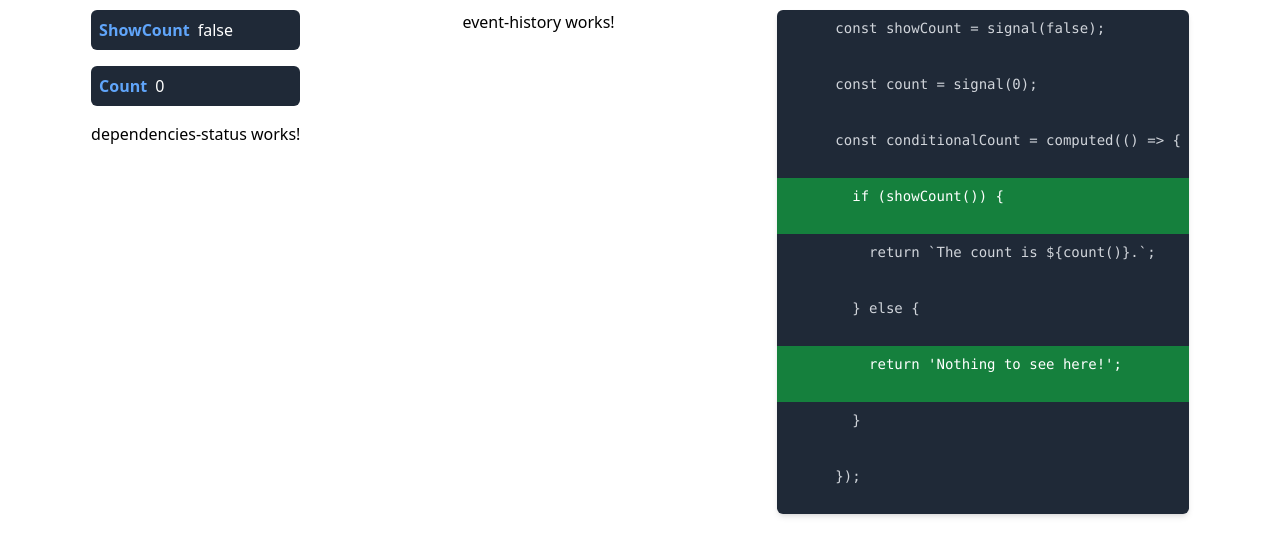
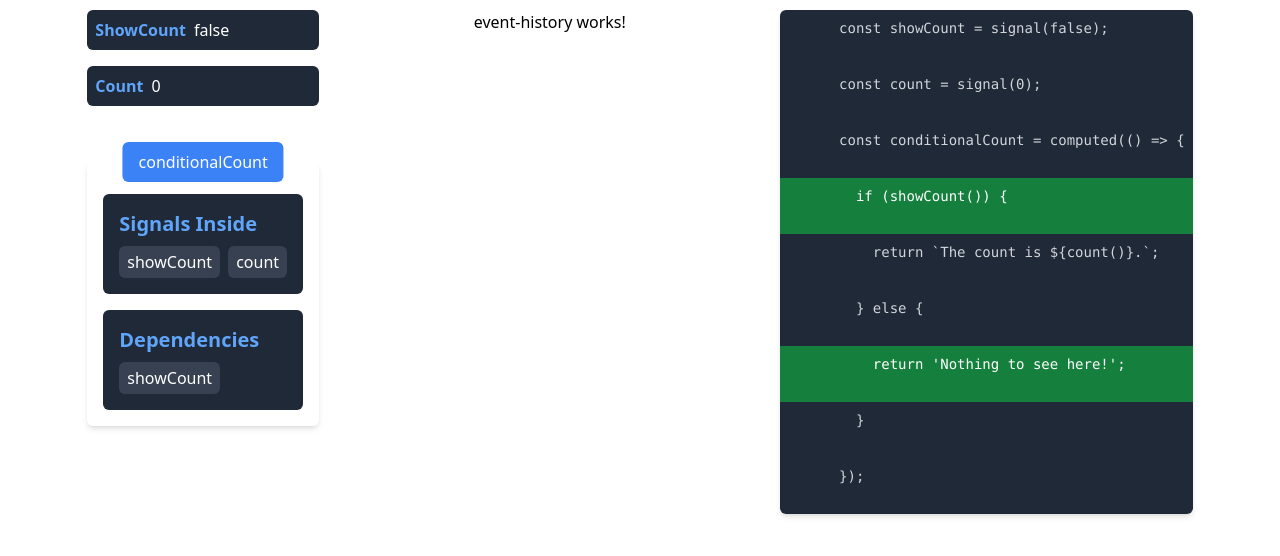
Before and after one commit to damiansire/angular-examples, an Angular app: page / in a window 1280 px wide. Shown: the top 556 px of the page. Built offline with nearby package versions, Linux system fonts and the light colour scheme.

Commit message:
feat: now we can see data about computed signals

```diff
--- a/src/app/components/dependencies-status/dependencies-status.component.html
+++ b/src/app/components/dependencies-status/dependencies-status.component.html
@@ -1 +1,25 @@
-<p>dependencies-status works!</p>
+<div class="rounded-md p-4 shadow-md relative">
+  <div
+    class="absolute top-0 left-1/2 transform -translate-x-1/2 -translate-y-1/2 px-4 py-2 bg-blue-500 text-white rounded-md"
+  >
+    {{ computedName }}
+  </div>
+
+  <div class="mt-4 rounded-md p-4 bg-gray-800">
+    <h2 class="text-xl font-semibold text-blue-400 mb-2">Signals Inside</h2>
+    <div class="text-white flex flex-wrap gap-2">
+      @for (dependency of signalsInside(); track $index) {
+      <span class="px-2 py-1 bg-gray-700 rounded-md">{{ dependency }}</span>
+      }
+    </div>
+  </div>
+
+  <div class="mt-4 rounded-md p-4 bg-gray-800">
+    <h2 class="text-xl font-semibold text-blue-400 mb-2">Dependencies</h2>
+    <div class="text-white flex flex-wrap gap-2">
+      @for (dependency of dependencies(); track $index) {
+      <span class="px-2 py-1 bg-gray-700 rounded-md">{{ dependency }}</span>
+      }
+    </div>
+  </div>
+</div>
--- a/src/app/signals/4-computed-signal-dynamic-dependencies/computed-signal-dynamic-dependencies.component.html
+++ b/src/app/signals/4-computed-signal-dynamic-dependencies/computed-signal-dynamic-dependencies.component.html
@@ -15,7 +15,12 @@
       >
       </app-variable-box>
 
-      <app-dependencies-status></app-dependencies-status>
+      <br />
+      <app-dependencies-status
+        [dependencies]="dependencies"
+        [signalsInside]="signalsInside"
+        computedName="conditionalCount"
+      ></app-dependencies-status>
     </div>
   </div>
   <div>
--- a/src/app/signals/4-computed-signal-dynamic-dependencies/computed-signal-dynamic-dependencies.component.ts
+++ b/src/app/signals/4-computed-signal-dynamic-dependencies/computed-signal-dynamic-dependencies.component.ts
@@ -24,6 +24,11 @@ import { DependenciesStatusComponent } from '../../components/dependencies-statu
 })
 export class ComputedSignalDynamicDependenciesComponent {
   showCount = signal(false);
+  count = signal(0);
+  dependencies = computed<string[]>(() => {
+    return this.showCount() ? ['showCount', 'count'] : ['showCount'];
+  });
+  signalsInside = signal(['showCount', 'count']);
   lines = computed<codeLine[]>(() => [
     { line: 'const showCount = signal(false);', active: false },
     { line: 'const count = signal(0);', active: false },
@@ -38,15 +43,6 @@ export class ComputedSignalDynamicDependenciesComponent {
     { line: '  }', active: false },
     { line: '});', active: false },
   ]);
-  count = signal(0);
-  trackerHistory = signal<{ date: Date }[]>([]);
-  conditionalCount = computed(() => {
-    if (this.showCount()) {
-      return `The count is ${count()}.`;
-    } else {
-      return 'Nothing to see here!';
-    }
-  });
   upCount() {
     this.count.update((currentCount: number) => currentCount + 1);
   }
```
Also changed, not shown: src/app/components/dependencies-status/dependencies-status.component.ts (+5 -3 lines).
